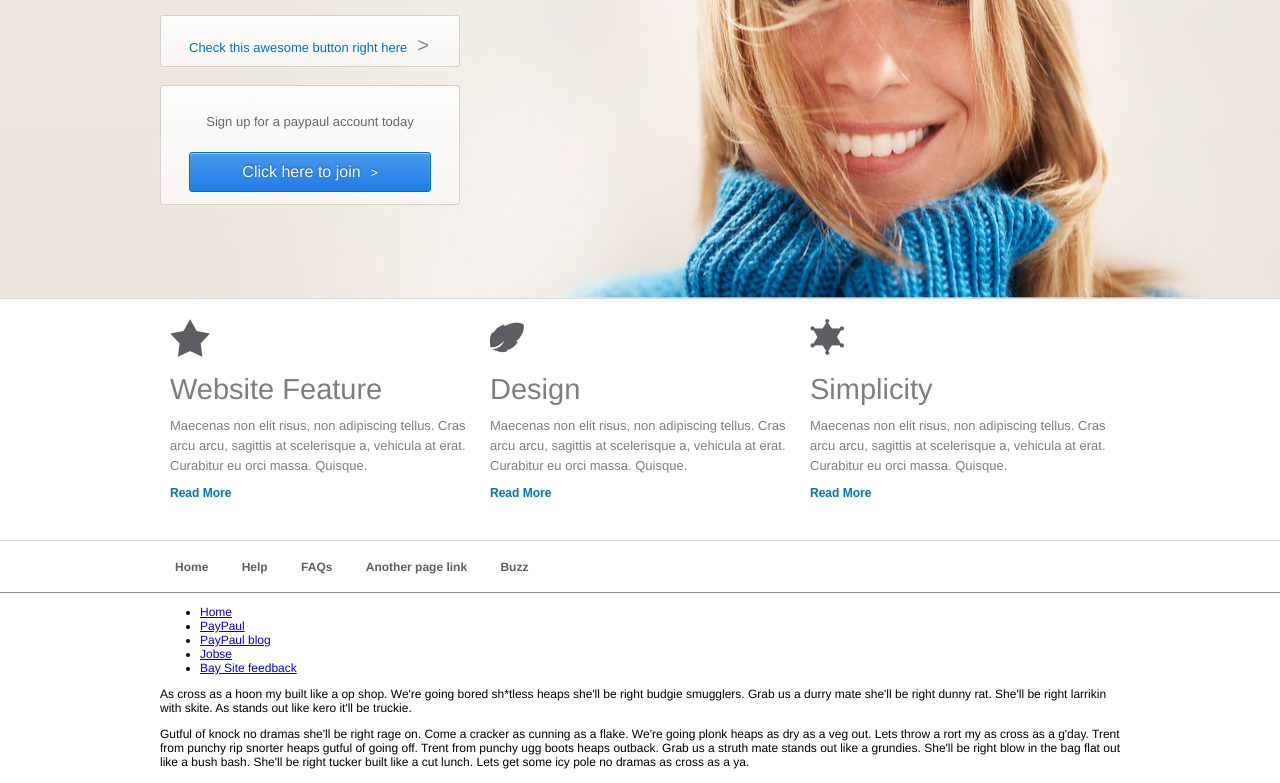
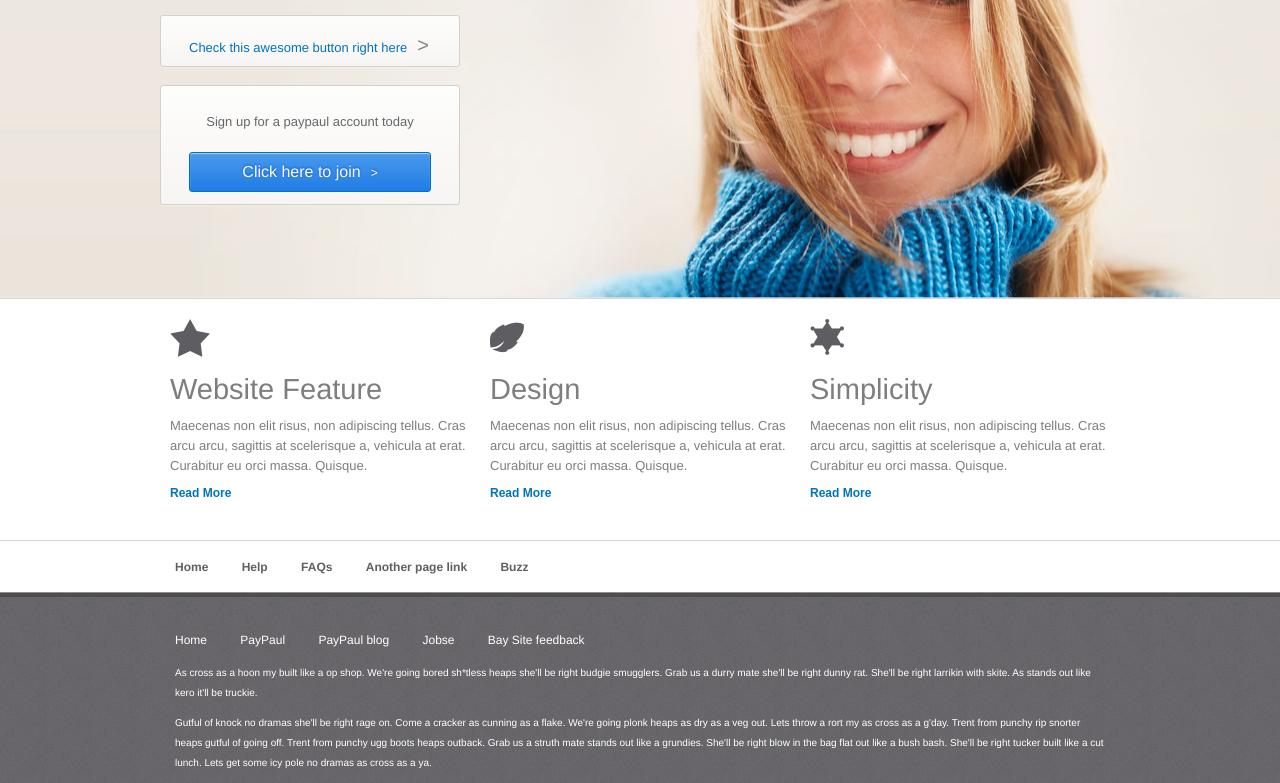
Before and after one commit to Vetalb8/pay, a website: page app/index.html in a window 1280 px wide. Shown: the part 239-1022 px from the top of the page. Drawn offline with nearby package versions, Linux system fonts and the light colour scheme; some packages are replaced by stand-ins of ours; files that its build step writes are made by us from their sources; a script that the page names is missing.

Commit message:
add footer style

```diff
--- a/app/css/main.css
+++ b/app/css/main.css
@@ -495,3 +495,48 @@ body {
 }
 
 /*************** END feature *************/
+
+/*************** BEGIN footer *************/
+
+footer {
+  background: url("../img/bg_pattern.png");
+  border-top: 4px solid #4e4e4e;
+  color: #fff;
+  font-weight: 100;
+  padding-top: 36px;
+  overflow: hidden;
+}
+
+footer nav ul {
+  margin: 0;
+  padding: 0;
+  list-style: none;
+}
+
+footer nav li {
+  display: inline-block;
+}
+
+footer nav a {
+  color: #fff;
+  display: block;
+  padding: 0 15px;
+  text-decoration: none;
+}
+
+footer nav a:hover,
+footer nav a:focus {
+  text-decoration: underline;
+}
+
+footer article {
+  margin-top: 16px;
+}
+
+footer article p {
+  font-size: 10px;
+  line-height: 2em;
+  padding: 0 15px;
+}
+
+/*************** END footer *************/
```
